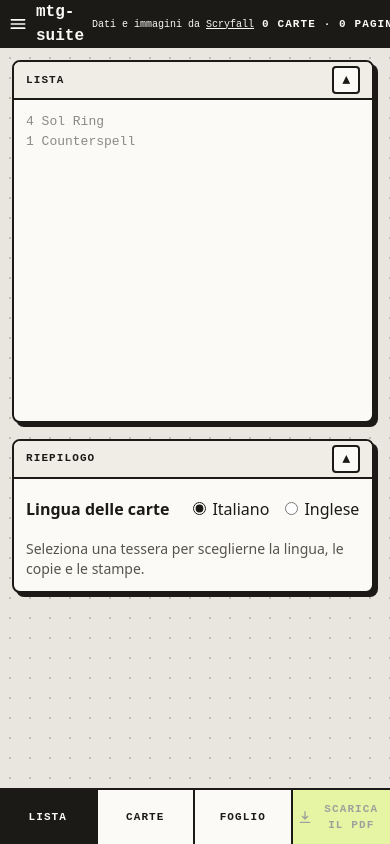
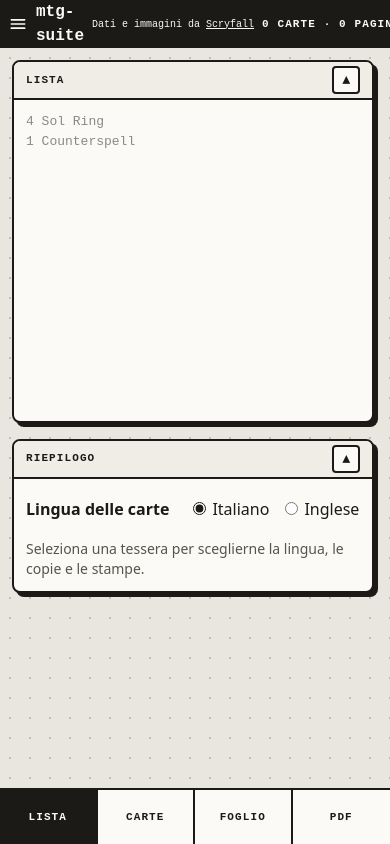
Before and after one commit to mattesalva93/leyline, a React (Vite) app in the folder packages/web/: page /proxy in a window 390 px wide. Built offline with nearby package versions, Linux system fonts and the light colour scheme.

Commit message:
feat: make the PDF a phone's fourth step, which hands the PDF to the share menu as before
The step bar takes its columns from its steps. The PDF test now checks the share menu gets the file.

```diff
--- a/packages/web/src/locales/it.json
+++ b/packages/web/src/locales/it.json
@@ -33,7 +33,8 @@
     "stepNames": {
       "list": "Lista",
       "cards": "Carte",
-      "sheet": "Foglio"
+      "sheet": "Foglio",
+      "pdf": "PDF"
     },
     "decklistCount": "{{cards}} · {{pages}}",
     "cardCount_one": "{{count}} carta",
--- /dev/null
+++ b/packages/web/src/workspace/PdfStep.tsx
@@ -0,0 +1,15 @@
+import { PRIMARY_BUTTON } from '../ui/board-styles.ts';
+import type { Generator } from '../use-generator.ts';
+import { PdfButton, PdfNotes } from './PdfControl.tsx';
+import { PrintNotes } from './PrintNotes.tsx';
+
+/** A phone's last step: what to know before printing, then the PDF button and its progress. */
+export function PdfStep({ generator }: { readonly generator: Generator }) {
+  return (
+    <div className="mx-auto flex max-w-md flex-col items-center gap-4 p-5 text-center text-sm">
+      <PrintNotes unprintedCount={generator.unprintedCount} />
+      <PdfButton pdf={generator.pdf} className={PRIMARY_BUTTON} />
+      <PdfNotes pdf={generator.pdf} />
+    </div>
+  );
+}
--- a/packages/web/src/workspace/PhoneWorkspace.tsx
+++ b/packages/web/src/workspace/PhoneWorkspace.tsx
@@ -7,19 +7,18 @@ import { CardsView } from './CardsView.tsx';
 import { DecklistCount } from './DecklistCount.tsx';
 import { DecklistEditor } from './DecklistEditor.tsx';
 import { DecklistSummary } from './DecklistSummary.tsx';
-import { PdfButton, PdfNotes } from './PdfControl.tsx';
+import { PdfStep } from './PdfStep.tsx';
 import { PhoneLinePanel } from './PhoneLinePanel.tsx';
 import { panelLineAt } from './SelectedLinePanel.tsx';
 import { SheetSettings } from './SheetSettings.tsx';
 import { SheetView } from './SheetView.tsx';
 import type { WorkspaceState, WorkspaceStep } from './workspace-state.ts';
 
-const STEPS: readonly WorkspaceStep[] = ['list', 'cards', 'sheet'];
+const STEPS: readonly WorkspaceStep[] = ['list', 'cards', 'sheet', 'pdf'];
 
 /**
  * The workspace on a phone: one step at a time on the whole screen (the decklist, the cards, the
- * sheet), picked from the bar at the foot of the screen, which ends with the PDF button. The
- * PDF's progress shows just above that bar.
+ * sheet, the PDF), picked from the bar at the foot of the screen.
  */
 export function PhoneWorkspace({ state }: { readonly state: WorkspaceState }) {
   const { t } = useTranslation();
@@ -67,29 +66,24 @@ export function PhoneWorkspace({ state }: { readonly state: WorkspaceState }) {
             </BoardPanel>
           </div>
         )}
-      </div>
-      <div className="flex shrink-0 flex-col items-center gap-1 border-t-2 border-border bg-panel px-3 py-2 text-sm empty:hidden">
-        <PdfNotes pdf={generator.pdf} />
+        {step === 'pdf' && <PdfStep generator={generator} />}
       </div>
       <nav
         aria-label={t('workspace.steps')}
-        className="grid h-14 shrink-0 grid-cols-4 border-t-2 border-border bg-panel"
+        className="grid h-14 shrink-0 border-t-2 border-border bg-panel"
+        style={{ gridTemplateColumns: `repeat(${STEPS.length}, 1fr)` }}
       >
         {STEPS.map((name) => (
           <button
             key={name}
             type="button"
             aria-current={step === name ? 'step' : undefined}
-            className={`${LABEL} border-r-2 border-border ${step === name ? 'bg-foreground text-panel' : ''}`}
+            className={`${LABEL} border-border not-last:border-r-2 ${step === name ? 'bg-foreground text-panel' : ''}`}
             onClick={() => state.goToStep(name)}
           >
             {t(`workspace.stepNames.${name}`)}
           </button>
         ))}
-        <PdfButton
-          pdf={generator.pdf}
-          className={`${LABEL} flex items-center justify-center gap-1 bg-accent px-1 text-accent-foreground disabled:opacity-40`}
-        />
       </nav>
       <PhoneLinePanel
         generator={generator}
--- a/packages/web/src/workspace/workspace-state.ts
+++ b/packages/web/src/workspace/workspace-state.ts
@@ -4,14 +4,14 @@ import type { GridTile } from './grid-tiles.ts';
 import type { CentreView } from './ToolRail.tsx';
 
 /**
- * Where the user is in the workspace: on a phone, the step on screen; on a wide screen, where the
- * decklist text is always in sight, the view of the centre (`list` shows the cards).
+ * Where the user is in the workspace: on a phone, the step on screen; on a wide screen, where
+ * every zone is in sight, only the view of the centre follows it.
  */
-export type WorkspaceStep = 'list' | CentreView;
+export type WorkspaceStep = 'list' | CentreView | 'pdf';
 
-/** What the centre of a wide screen shows at `step`. */
+/** What the centre of a wide screen shows at `step`: the PDF is made from the sheet view. */
 export function centreViewAt(step: WorkspaceStep): CentreView {
-  return step === 'sheet' ? 'sheet' : 'cards';
+  return step === 'sheet' || step === 'pdf' ? 'sheet' : 'cards';
 }
 
 /** The state both layouts of the workspace show, each in its own arrangement of the zones. */
```
Also changed, not shown: 2 other files (tests, documents, lock files or other folders).
